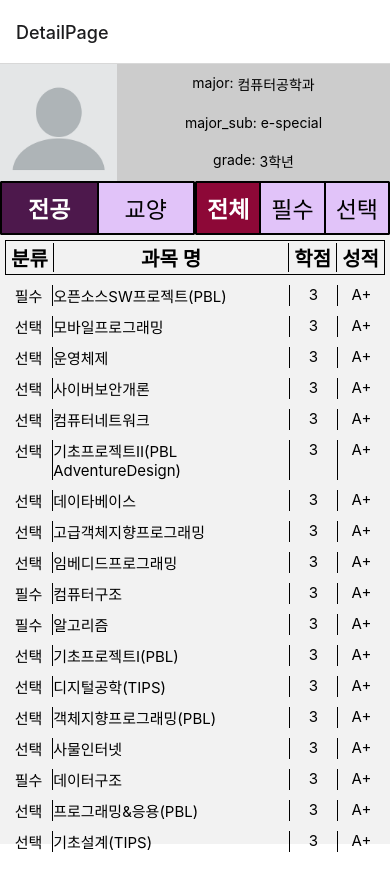
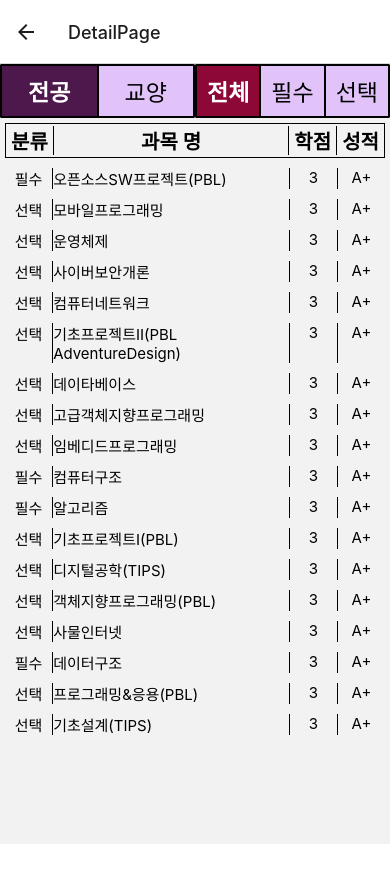
Before and after one commit to hz6450/2023-2-MobileProject, a React Native app in the folder mobileProject/: screen /DetailPage in a window 390 px wide. After the commit the page ends 844 px from the top, so only its background shows below. Built offline with nearby package versions, Linux system fonts and the light colour scheme; no server answers.

Commit message:
data파일 분리

```diff
--- a/mobileProject/App.js
+++ b/mobileProject/App.js
@@ -67,7 +67,7 @@ function OcrResultsStackScreen() {
 function App() {
   return (
     <NavigationContainer>
-      <Stack.Navigator initialRouteName="DetailPage">
+      <Stack.Navigator initialRouteName="Login">
         <Stack.Screen name="Login" component={LoginScreen} />
         <Stack.Screen
           name="MainTab"
--- a/mobileProject/screen/components/Home.js
+++ b/mobileProject/screen/components/Home.js
@@ -1,4 +1,5 @@
-  import React from 'react';
+import React, { useState, useEffect } from 'react';
+import { fetchUserData } from './data';
   import { View, Text, Button, StyleSheet, TouchableOpacity } from 'react-native';
   import { LineChart } from 'react-native-chart-kit';
   import { Dimensions } from 'react-native';
@@ -6,6 +7,20 @@
   const screenWidth = Dimensions.get('window').width;
 
   const HomeScreen = ({ route, navigation }) => {
+    const [userData, setUserData] = useState(null);
+    const email = route.params?.studentId;
+
+    useEffect(() => {
+      const loadData = async () => {
+        const data = await fetchUserData(email);
+        if (data) {
+          setUserData(data);
+        }
+      };
+
+      loadData();
+    }, [email]);
+
     const studentId = route.params?.studentId;
     const data = {
       labels: ["1학년", "2학년", "3학년", "4학년"],
@@ -38,7 +53,7 @@
     }
 
     const navigateToDetailCredit = () => {
-      navigation.navigate('DetailPage');
+      navigation.navigate('DetailPage' ,  { studentId: studentId });
     }
 
     const creditsCurrent = 120;
--- a/mobileProject/screen/components/Profile.js
+++ b/mobileProject/screen/components/Profile.js
@@ -1,11 +1,27 @@
 import React, { useState, useEffect } from 'react';
 import { View, Text, StyleSheet, Button, ActivityIndicator, TouchableOpacity} from 'react-native';
-import { db, doc, getDoc } from '../../firebaseConfig';
+import { fetchUserData } from './data'; // data.js에서 fetchUserData 함수를 가져옵니다.
+import { db, doc, getDoc } from '../../firebaseConfig'; // doc과 getDoc을 firebaseConfig에서 가져옵니다.
 
 const Profile = ({ route, navigation }) => {
   const [userInfo, setUserInfo] = useState(null);
   const [isLoading, setIsLoading] = useState(true);
-  const  studentId  = route.params?.studentId || '기본값';
+  const studentId = route.params?.studentId || '기본값';
+
+  useEffect(() => {
+    const fetchUser = async () => {
+      setIsLoading(true);
+      const userData = await fetchUserData(studentId);
+      if (userData) {
+        setUserInfo(userData);
+      } else {
+        console.log('No such document!');
+      }
+      setIsLoading(false);
+    };
+
+    fetchUser();
+  }, [studentId]);
 
   const handleLogout = () => {
     // 로그아웃 로직 구현
@@ -34,32 +50,6 @@ const Profile = ({ route, navigation }) => {
     }
   };
 
-  useEffect(() => {
-    const fetchUserData = async () => {
-      try {
-        // Firestore에서 학번에 해당하는 문서를 조회합니다.
-        const docRef = doc(db, 'users', studentId);
-        const docSnap = await getDoc(docRef);
-
-        if (docSnap.exists()) {
-          // 문서에서 데이터를 가져와서 상태에 저장합니다.
-          setUserInfo(docSnap.data());
-        } else {
-          // 문서가 없을 때 처리 로직
-          console.log('No such document!');
-        }
-      } catch (error) {
-        console.error('Error getting document:', error);
-      }
-      setIsLoading(false);
-    };
-
-    fetchUserData();
-  }, [studentId]);
-
-  if (isLoading) {
-    return <ActivityIndicator size="large" />;
-  }
 
   return (
     <View style={styles.container}>
--- /dev/null
+++ b/mobileProject/screen/components/data.js
@@ -0,0 +1,18 @@
+import { db, doc, getDoc } from '../../firebaseConfig';
+
+export const fetchUserData = async (email) => {
+  try {
+    const userDocRef = doc(db, 'users', email);
+    const userDocSnap = await getDoc(userDocRef);
+
+    if (userDocSnap.exists()) {
+      return userDocSnap.data();
+    } else {
+      console.log('No user data found for email:', email);
+      return null;
+    }
+  } catch (error) {
+    console.error('Error fetching user data:', error);
+    return null;
+  }
+};
--- a/mobileProject/screen/detail/DetailPage.js
+++ b/mobileProject/screen/detail/DetailPage.js
@@ -1,15 +1,39 @@
-//전공페이지
-import {SafeAreaView,TouchableOpacity, Text, View, Image, Pressable} from 'react-native';
-import { useEffect, useState } from 'react';
-import {icons, COLORS} from '../../styles';
+import React, { useState, useEffect } from 'react';
+import { SafeAreaView, TouchableOpacity, Text, View, Image } from 'react-native';
+import { fetchUserData } from '../components/data'; // data.js에서 fetchUserData 함수를 가져옵니다.
+import { icons, COLORS } from '../../styles';
 import Major from './Major';
 import styles from './DetailPage.style';
 
-const DetailPage = () => {
+const DetailPage = ({ route }) => {
+
+    const studentId = route.params?.studentId;
+    const [userData, setUserData] = useState(null);
+
     const types = ['전체', '필수', '선택']// 필수, 선택
     const [typeState, setTypeState] = useState(types[0]);
     const majorTypes = ['전공', '교양'] //전공 교양
     const [majorState, setMajorState] = useState(majorTypes[0]);
+
+    useEffect(() => {
+        console.log('Route parameters:', route.params); // 현재 route.params 로그 출력
+
+        const fetchData = async () => {
+          if (studentId) {
+            const data = await fetchUserData(studentId);
+            if (data) {
+              setUserData(data);
+            } else {
+              console.log('No data received for studentId:', studentId);
+            }
+          } else {
+            console.log('studentId is undefined');
+          }
+        };
+
+        fetchData();
+      }, [studentId]);
+
 
     const data = {
         major: '컴퓨터공학과',
@@ -55,23 +79,18 @@ const DetailPage = () => {
             상단 프로플 페이지를 보여주기 위함
             전공, 복수전공, 학년을 보여줍니다.
             */}
-            <View style={{flexDirection:"row", justifyContent:"center", alignItems:'center' }}>
-                <Image source={icons.user} style={{width:"30%", height:"100%"}}/>
-                <View style={{flexDirection:"column", width:"70%", alignItems:'center', backgroundColor:"#cccccc"}}>
-                    {Object.entries(data).map(([key, value]) => (
-                        <View key={key}
-                            style={{
-                                flexDirection: 'row',
-                                justifyContent: 'space-between',
-                                padding: 10,
-                            }}
-                        >
-                            <Text>{key+": "}</Text>
-                            <Text>{key === 'major_sub' ? `${getMajorSubDescription(value)}` : value}</Text>
-                        </View>
-                    ))}
-                </View>
+                    <View style={{flexDirection:"row", justifyContent:"center", alignItems:'center' }}>
+            <Image source={icons.user} style={{width:"30%", height:"100%"}}/>
+            <View style={{flexDirection:"column", width:"70%", alignItems:'center', backgroundColor:"#cccccc"}}>
+                {userData && ( // userData가 null이 아닐 때만 내부 내용을 렌더링
+                    <>
+                        <Text>전공: {userData.major}</Text>
+                        <Text>전공 분류: {getMajorSubDescription(userData.major_sub)}</Text>
+                        <Text>학년: {userData.grade}</Text>
+                    </>
+                )}
             </View>
+        </View>
 
             {/*
                 프로필 아래 버튼들이며 각 버튼을 누르면 해당하는 전공/교양/필수/선택에 대한 정보를 보여줍니다.
```
